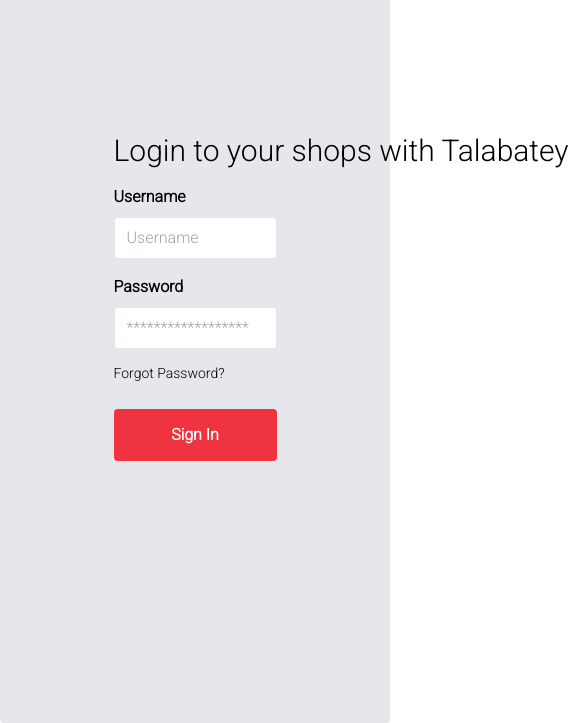
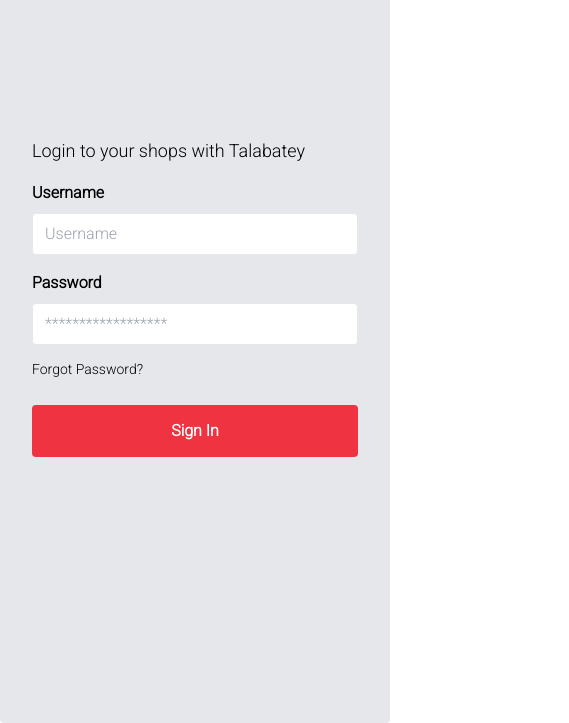
Before and after one commit to ameerdhi7/talabatey-shops-login-ui, a plain HTML site: page index.html in a window 390 px wide. Shown: the part 121-844 px from the top of the page, 569 px wide, since content can reach past the window. Drawn offline with nearby package versions, Linux system fonts and the light colour scheme.

Commit message:
responsive considers

```diff
--- a/index.html
+++ b/index.html
@@ -33,8 +33,8 @@
 <main class="flex min-h-screen">
     <section
             class="bg-gray-200 justify-center	items-center flex  lg:w-1/2 w-full   rounded px-8 pt-6 pb-8  flex flex-col">
-        <div class="w-1/2">
-            <h1 class="mb-4 whitespace-nowrap text-3xl">Login to your shops with Talabatey</h1>
+        <div class="w-full lg:w-1/2">
+            <h1 class="mb-4 lg:whitespace-nowrap text-lg lg:text-3xl">Login to your shops with Talabatey</h1>
             <div class="mb-4">
                 <label class="block text-grey-darker  font-bold mb-2" for="username">
                     Username
```
